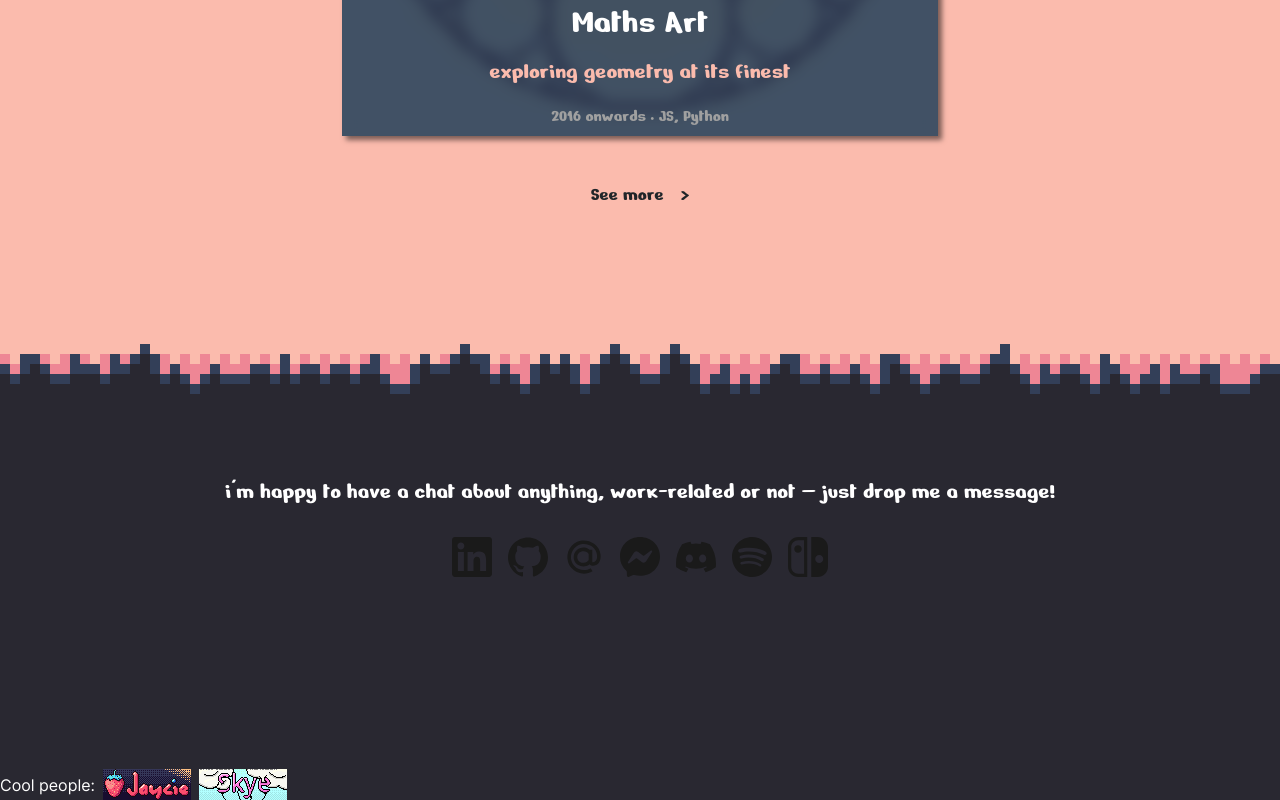
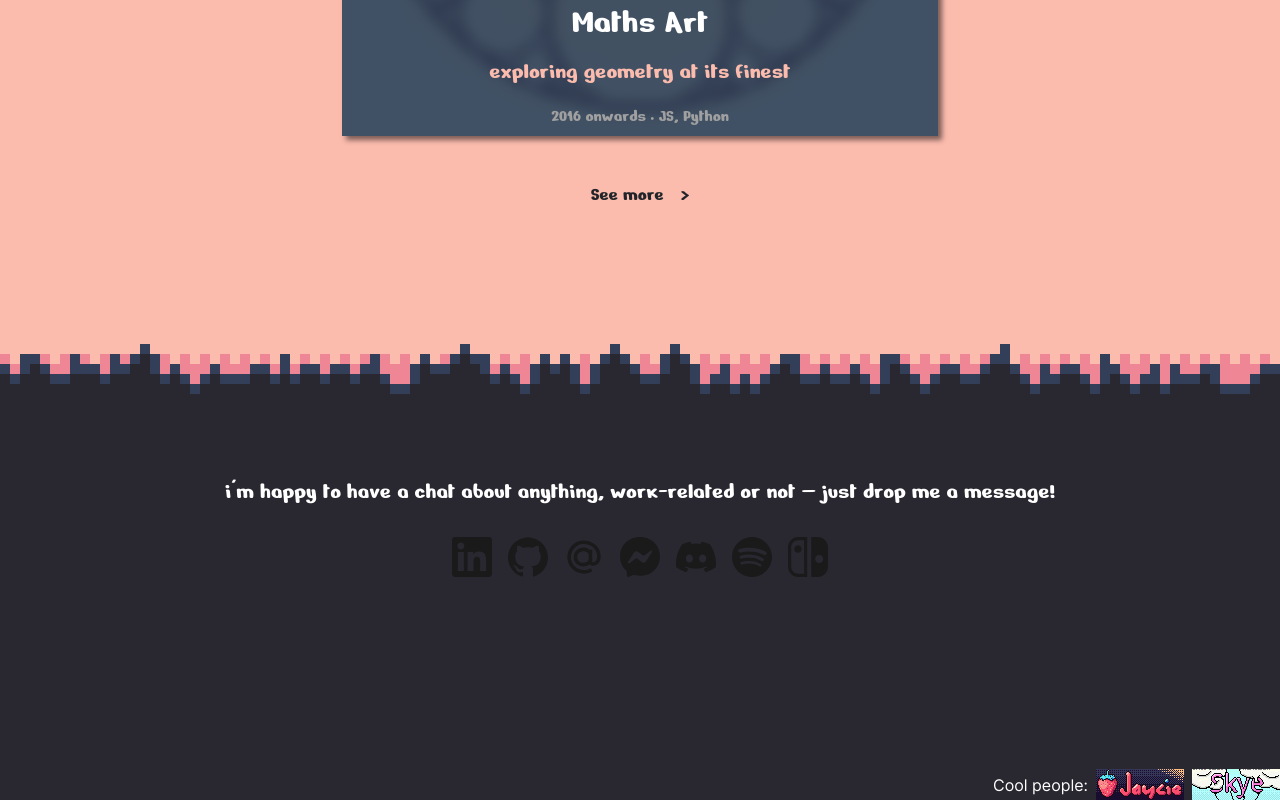
Before and after one commit to jacbn/jacbn.me, a React (Vite) app: page / in a window 1280 px wide. Shown: the part 4488-5288 px from the top of the page. Built offline with nearby package versions, Linux system fonts and the light colour scheme.

Commit message:
Fix minor components

```diff
--- a/src/components/linkbacks.tsx
+++ b/src/components/linkbacks.tsx
@@ -1,8 +1,7 @@
 import React from 'react';
 
 export const Linkbacks = () => {
-  return (
-    <div className="d-flex align-items-center align-self-end gap-2">
+  return <div className="d-flex align-items-center justify-content-end gap-2">
     Cool people:
     <a href="/">
       <img src="/assets/home/linkbacks/jaycie.png" />
@@ -10,6 +9,5 @@
     <a href="https://atp45.user.srcf.net/">
       <img src="/assets/home/linkbacks/skye.png" />
     </a>
-    </div>
-  );
+  </div>;
 };
--- a/src/components/scrollTop.tsx
+++ b/src/components/scrollTop.tsx
@@ -10,6 +10,7 @@
     // useLayoutEffect doesn't seem to work either.
     // just using a timeout for now.
     window.setTimeout(() => {
+      if (location.hash) return; // let hash scrolling happen
       window.scrollTo({top: 0, behavior: 'auto'});
     }, 10);
   }, [location.pathname]);
```
Lines whose indentation alone changed are shown as unchanged.
